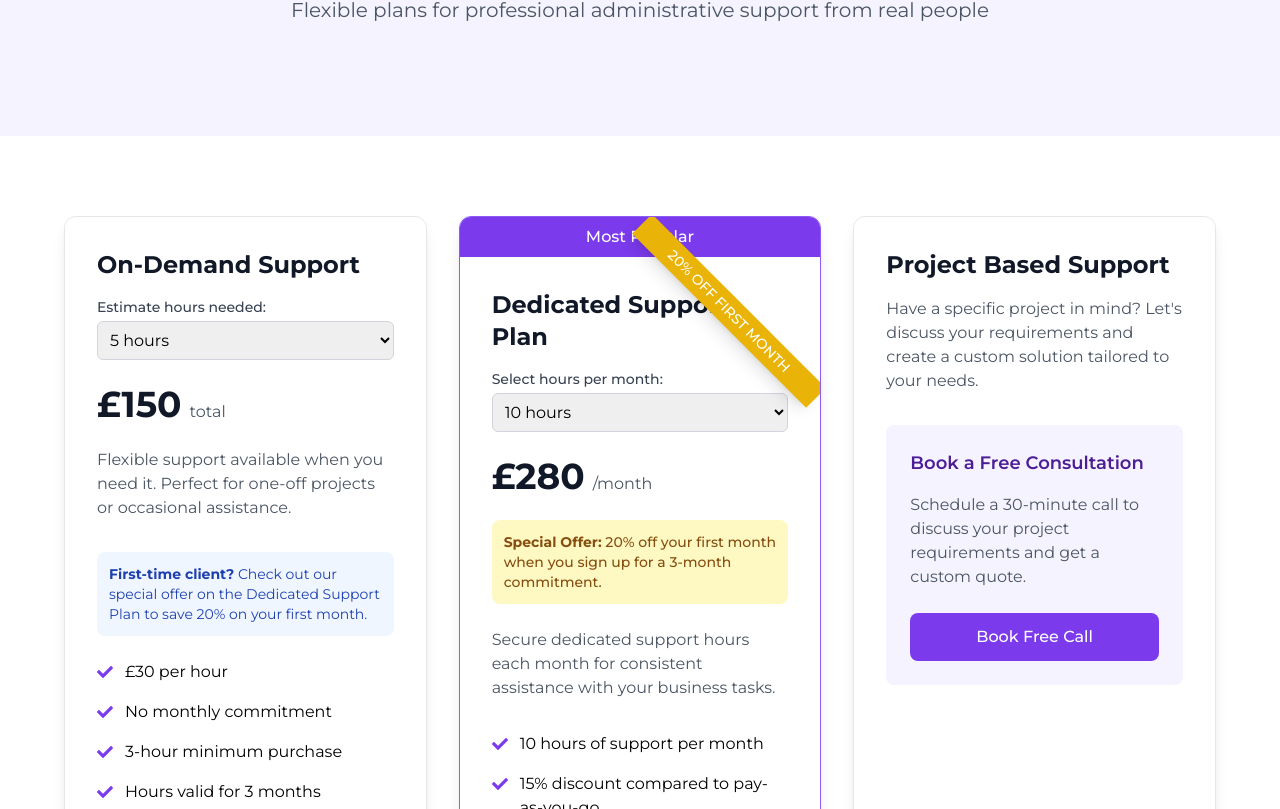
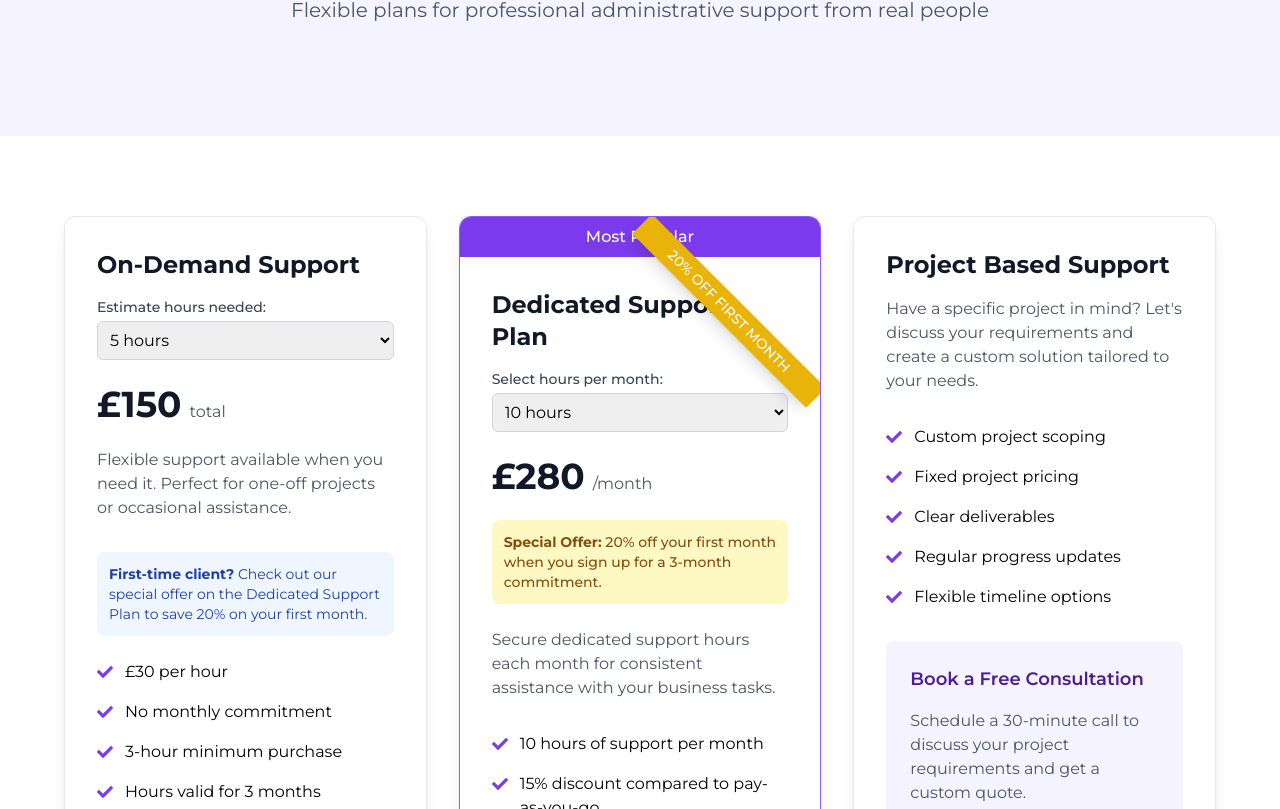
Before and after one commit to SGPDIGITALSOLUTIONS/natashawebsite, a Next.js app: page /pricing in a window 1280 px wide. Shown: the part 419-1228 px from the top of the page. Built offline with nearby package versions, Linux system fonts and the light colour scheme.

Commit message:
Update project-based support features list

```diff
--- a/app/pricing/page.tsx
+++ b/app/pricing/page.tsx
@@ -488,6 +488,28 @@ export default function PricingPage() {
                 <p className="text-gray-600 mb-8">
                   Have a specific project in mind? Let's discuss your requirements and create a custom solution tailored to your needs.
                 </p>
+                <ul className="space-y-4 mb-8">
+                  <li className="flex items-start">
+                    <FaCheck className="text-purple-600 mr-3 mt-1 flex-shrink-0" />
+                    <span>Custom project scoping</span>
+                  </li>
+                  <li className="flex items-start">
+                    <FaCheck className="text-purple-600 mr-3 mt-1 flex-shrink-0" />
+                    <span>Fixed project pricing</span>
+                  </li>
+                  <li className="flex items-start">
+                    <FaCheck className="text-purple-600 mr-3 mt-1 flex-shrink-0" />
+                    <span>Clear deliverables</span>
+                  </li>
+                  <li className="flex items-start">
+                    <FaCheck className="text-purple-600 mr-3 mt-1 flex-shrink-0" />
+                    <span>Regular progress updates</span>
+                  </li>
+                  <li className="flex items-start">
+                    <FaCheck className="text-purple-600 mr-3 mt-1 flex-shrink-0" />
+                    <span>Flexible timeline options</span>
+                  </li>
+                </ul>
                 <div className="bg-purple-50 p-6 rounded-lg mb-8">
                   <h4 className="text-lg font-semibold text-purple-900 mb-4">Book a Free Consultation</h4>
                   <p className="text-gray-600 mb-6">
```
